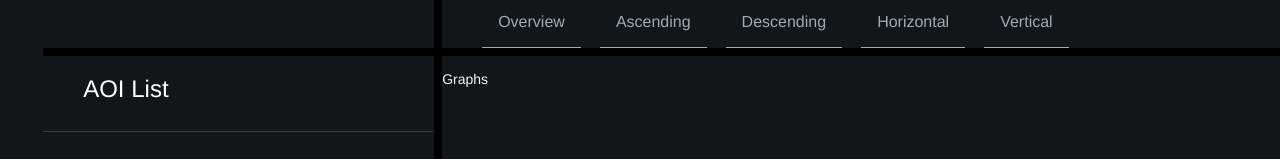
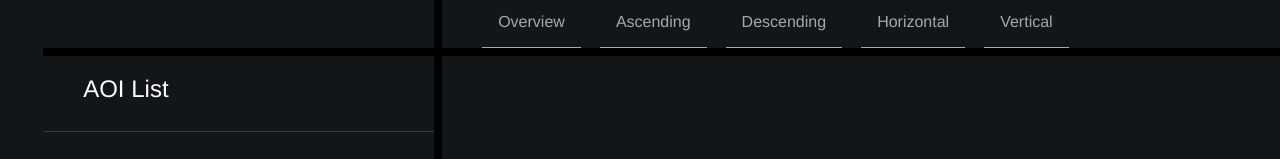
Before and after one commit to TanjimAnim/land-displacement-app, a React (Create React App) app: page /dashboard in a window 1280 px wide. Shown: the part 350-509 px from the top of the page. Built offline with nearby package versions, Linux system fonts and the light colour scheme; some icons are missing; the HTML template or start-up script is replaced by a standard one.

Commit message:
props: props included

```diff
--- a/src/components/dashboard/aoi-graphs/aoi-graphs.tsx
+++ b/src/components/dashboard/aoi-graphs/aoi-graphs.tsx
@@ -1,7 +1,8 @@
-function AreaGraphs() {
+function AreaGraphs({ title }: { title: string }) {
+  console.log("title", title);
   return (
     <>
-      <h3>Graphs</h3>
+      <h3>{title}</h3>
     </>
   );
 }
--- a/src/components/dashboard/dashboard.tsx
+++ b/src/components/dashboard/dashboard.tsx
@@ -19,7 +19,7 @@ function Dashboard() {
           <AoiList />
         </div>
         <div className='grid-item-four'>
-          <AreaGraphs />
+          <AreaGraphs title={""} />
         </div>
       </div>
     </>
```
